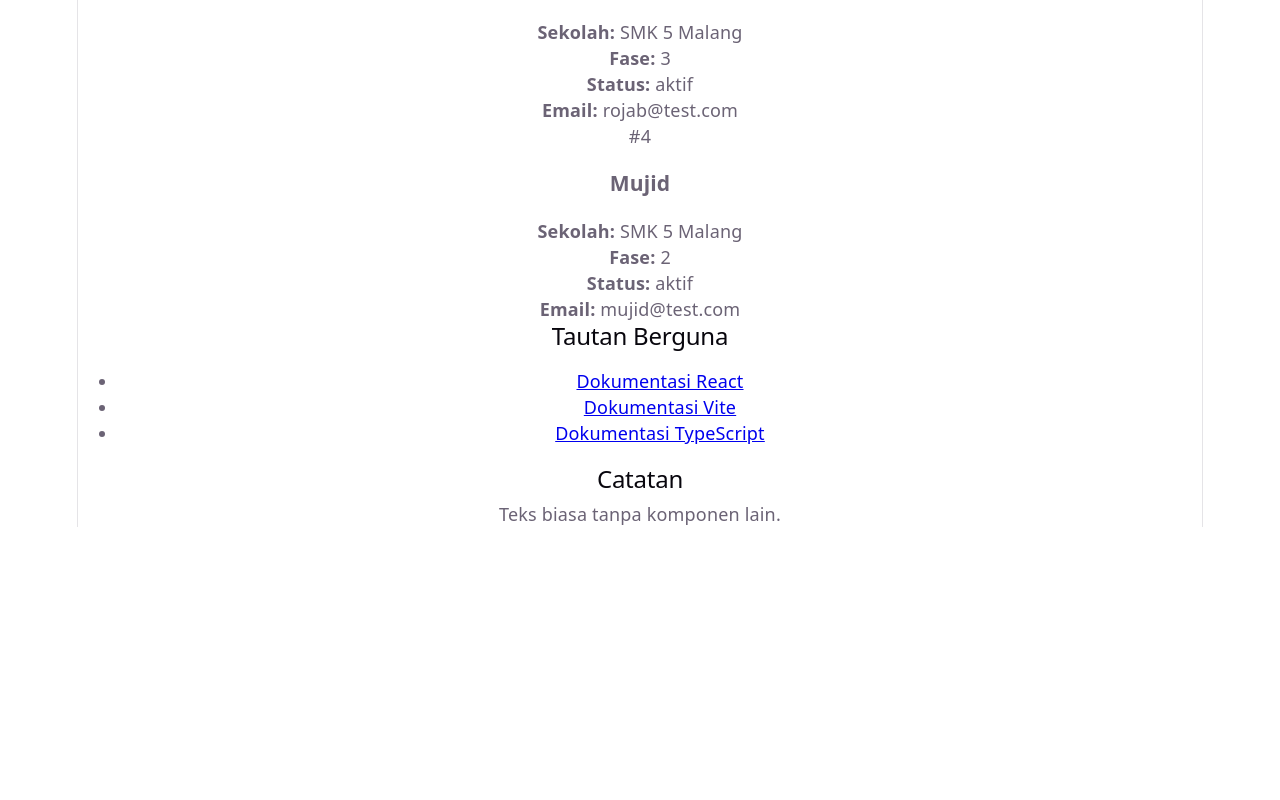
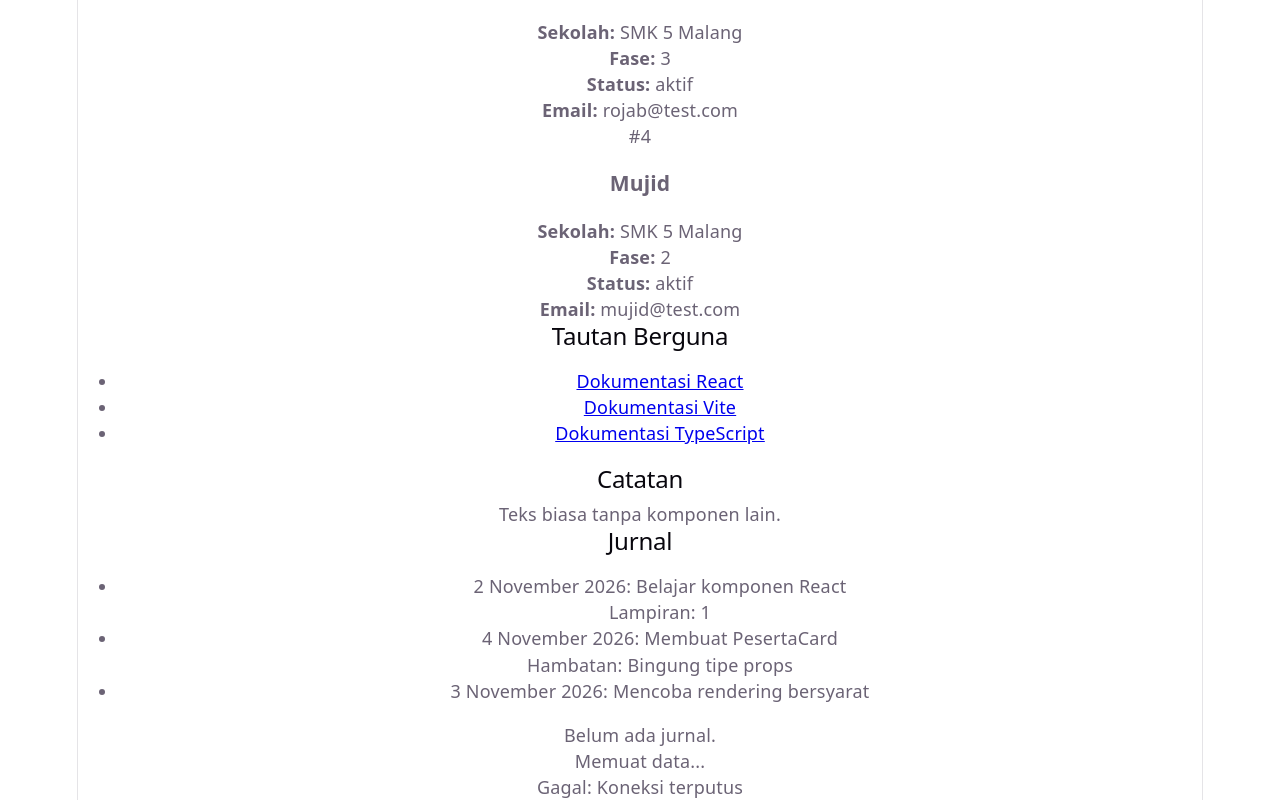
Before and after one commit to ZidanAlfaPermana/magang-web, a React (Vite) app: page / in a window 1280 px wide. Shown: the part 509-1309 px from the top of the page. Before the commit the page ends 1036 px from the top, so only its background shows below. Built offline with nearby package versions, Linux system fonts and the light colour scheme.

Commit message:
feat: lists, keys, and conditional rendering

```diff
--- a/src/App.tsx
+++ b/src/App.tsx
@@ -3,6 +3,8 @@ import PesertaCard from "./components/PesertaCard";
 import Kartu from "./components/Kartu.tsx";
 import {daftarPeserta} from "./data/pesertaTiruan.ts";
 import NomorUrut from "./components/NomorUrut.tsx";
+import { jurnalTiruan } from "./data/jurnalTiruan";
+import {HasilJurnal} from "./components/HasilJurnal.tsx";
 
 export default function App() {
     return (
@@ -27,6 +29,13 @@ export default function App() {
             <Kartu judul="Catatan">
                 <p>Teks biasa tanpa komponen lain.</p>
             </Kartu>
+
+            <Kartu judul="Jurnal">
+                <HasilJurnal status="berhasil" data={jurnalTiruan} />
+                <HasilJurnal status="berhasil" data={[]} />
+                <HasilJurnal status="memuat" />
+                <HasilJurnal status="gagal" pesan="Koneksi terputus" />
+            </Kartu>
         </main>
     );
 }
--- /dev/null
+++ b/src/components/DaftarJurnal.tsx
@@ -0,0 +1,24 @@
+import type { Jurnal } from "../types/jurnal";
+import {formatTanggal} from "../utils/format.ts";
+
+interface DaftarJurnalProps {
+    jurnal: Jurnal[];
+}
+
+export function DaftarJurnal({ jurnal }: DaftarJurnalProps) {
+    if (jurnal.length === 0) {
+        return <p>Belum ada jurnal.</p>;
+    }
+
+    return (
+        <ul>
+            {jurnal.map((j) => (
+                <li key={j.id}>
+                    <p>{formatTanggal(j.tanggal)}: {j.kegiatan}</p>
+                    {j.hambatan && <p>Hambatan: {j.hambatan}</p>}
+                    {j.lampiran.length > 0 && <p>Lampiran: {j.lampiran.length}</p>}
+                </li>
+            ))}
+        </ul>
+    );
+}
--- /dev/null
+++ b/src/components/HasilJurnal.tsx
@@ -0,0 +1,18 @@
+import type { Jurnal } from "../types/jurnal";
+import { DaftarJurnal } from "./DaftarJurnal";
+
+type HasilJurnalProps =
+    | { status: "memuat" }
+    | { status: "berhasil"; data: Jurnal[] }
+    | { status: "gagal"; pesan: string };
+
+export function HasilJurnal(props: HasilJurnalProps) {
+    switch (props.status) {
+        case "memuat":
+            return <p>Memuat data...</p>;
+        case "berhasil":
+            return <DaftarJurnal jurnal={props.data} />;
+        case "gagal":
+            return <p role="alert">Gagal: {props.pesan}</p>;
+    }
+}
--- /dev/null
+++ b/src/data/jurnalTiruan.ts
@@ -0,0 +1,31 @@
+import type { Jurnal } from "../types/jurnal";
+
+export const jurnalTiruan: Jurnal[] = [
+    {
+        id: 1,
+        tanggal: "2026-11-02",
+        kegiatan: "Belajar komponen React",
+        hambatan: null,
+        rencanaBesok: "Belajar props",
+        statusReview: "sudah",
+        lampiran: [{ url: "https://contoh.com/ss1.png", keterangan: "Hasil render" }],
+    },
+    {
+        id: 2,
+        tanggal: "2026-11-04",
+        kegiatan: "Membuat PesertaCard",
+        hambatan: "Bingung tipe props",
+        rencanaBesok: "Belajar key",
+        statusReview: "belum",
+        lampiran: [],
+    },
+    {
+        id: 3,
+        tanggal: "2026-11-03",
+        kegiatan: "Mencoba rendering bersyarat",
+        hambatan: null,
+        rencanaBesok: "Belajar union",
+        statusReview: "belum",
+        lampiran: [],
+    },
+];
--- /dev/null
+++ b/src/types/jurnal.ts
@@ -0,0 +1,14 @@
+export interface Lampiran {
+    url: string;
+    keterangan?: string;
+}
+
+export interface Jurnal {
+    id: number;
+    tanggal: string;
+    kegiatan: string;
+    hambatan: string | null;
+    rencanaBesok: string;
+    statusReview: "belum" | "sudah";
+    lampiran: Lampiran[];
+}
--- /dev/null
+++ b/src/utils/format.ts
@@ -0,0 +1,7 @@
+export function formatTanggal(iso: string): string {
+    return new Date(iso).toLocaleDateString("id-ID", {
+        day: "numeric",
+        month: "long",
+        year: "numeric",
+    });
+}
```
Also changed, not shown: src/components/DaftarPeserta.tsx (added, +21 -0 lines), src/components/JurnalRingkas.tsx (added, +19 -0 lines), 1 other file (tests, documents, lock files or other folders).
